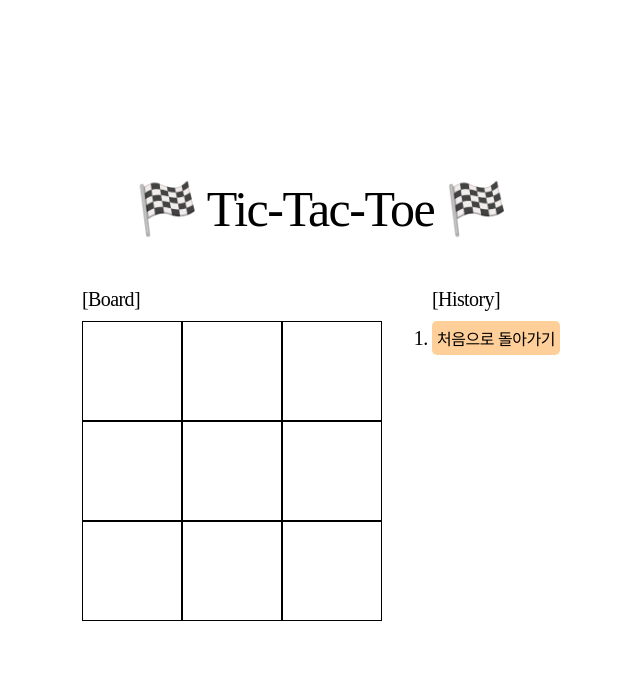
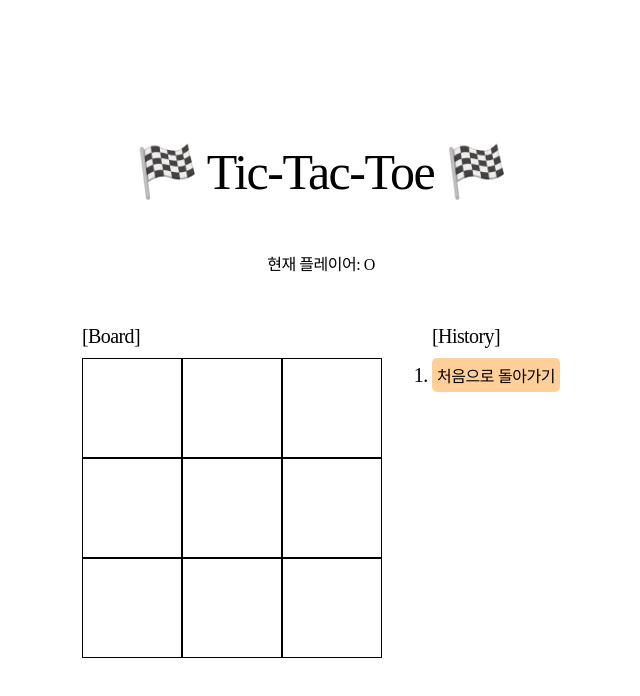
Before and after one commit to Simtudy-Frontend/react-tic-tac-toe, a React (Vite) app in the folder yuncoco/: page / in a window 1280 px wide. Shown: the top 696 px of the page, without its empty margins (319-959 px from the left). Built offline with nearby package versions, Linux system fonts and the light colour scheme.

Commit message:
[FEAT] 클릭에 따라 history 쌓기 & 현재 플레이어 표시

```diff
--- a/yuncoco/src/App.tsx
+++ b/yuncoco/src/App.tsx
@@ -3,18 +3,32 @@ import { useState } from "react";
 import BoardState from "./types/board-state";
 
 import Board from "./components/board";
-import { Container, Content, Title } from "./styles";
+import { Container, Content, NextPlayer, Title } from "./styles";
 import BoardHistory from "./components/board-history";
 
 function App() {
-  const [history, setHistoroy] = useState<BoardState[]>([Array(9).fill(null)]);
+  const [history, setHistory] = useState<BoardState[]>([Array(9).fill(null)]);
   const [currentStateIndex, setCurrentStateIndex] = useState<number>(0);
+  const isXCurrentPlayer = history.length % 2 === 0;
+
+  const handlePlay = (clickedCellIndex: number) => {
+    const newBoardState = history[currentStateIndex].slice();
+    newBoardState[clickedCellIndex] = isXCurrentPlayer ? "X" : "O";
+
+    const newHistory = [...history, newBoardState];
+    setHistory(newHistory);
+
+    setCurrentStateIndex(newHistory.length - 1);
+  };
 
   return (
     <Container>
       <Title>🏁 Tic-Tac-Toe 🏁</Title>
+      <NextPlayer>{`현재 플레이어: ${
+        isXCurrentPlayer ? "X" : "O"
+      }`}</NextPlayer>
       <Content>
-        <Board currentState={history[currentStateIndex]} />
+        <Board currentState={history[currentStateIndex]} onPlay={handlePlay} />
         <BoardHistory history={history} />
       </Content>
     </Container>
--- a/yuncoco/src/components/board/cell/index.tsx
+++ b/yuncoco/src/components/board/cell/index.tsx
@@ -5,8 +5,13 @@ import { Container } from "./styles";
 interface CellProps {
   children: ReactNode;
   className?: string;
+  onCellClick: () => void;
 }
 
 export default function Cell(props: CellProps) {
-  return <Container className={props.className}>{props.children}</Container>;
+  return (
+    <Container className={props.className} onClick={props.onCellClick}>
+      {props.children}
+    </Container>
+  );
 }
--- a/yuncoco/src/components/board/cell/styles.ts
+++ b/yuncoco/src/components/board/cell/styles.ts
@@ -3,7 +3,12 @@ import styled from "styled-components";
 import color from "../../../shared/styles/color";
 
 export const Container = styled.div`
-  flex: 1 1 30%;
+  display: flex;
+  justify-content: center;
+  align-items: center;
+  width: 10rem;
+  height: 10rem;
   border: 1px solid ${color.black};
   cursor: pointer;
+  font-size: 5rem;
 `;
--- a/yuncoco/src/components/board/index.tsx
+++ b/yuncoco/src/components/board/index.tsx
@@ -6,15 +6,19 @@ import { CellGroup, Container, Title } from "./styles";
 
 interface BoardProps {
   currentState: BoardState;
+  onPlay: (clickedCellIndex: number) => void;
 }
 
 export default function Board(props: BoardProps) {
+  console.log("currentState", props.currentState);
   return (
     <Container>
       <Title>[Board]</Title>
       <CellGroup>
         {props.currentState.map((item, index) => (
-          <Cell key={index}>{item}</Cell>
+          <Cell key={index} onCellClick={() => props.onPlay(index)}>
+            {item}
+          </Cell>
         ))}
       </CellGroup>
     </Container>
--- a/yuncoco/src/components/board/styles.ts
+++ b/yuncoco/src/components/board/styles.ts
@@ -11,5 +11,4 @@ export const CellGroup = styled.div`
   display: flex;
   flex-wrap: wrap;
   width: 30rem;
-  height: 30rem;
 `;
--- a/yuncoco/src/styles.ts
+++ b/yuncoco/src/styles.ts
@@ -3,15 +3,17 @@ import styled from "styled-components";
 export const Container = styled.div`
   display: flex;
   flex-direction: column;
+  align-items: center;
   gap: 5rem;
 `;
 
 export const Title = styled.h1`
   font-size: 5rem;
-  text-align: center;
 `;
 
 export const Content = styled.div`
   display: flex;
   gap: 5rem;
 `;
+
+export const NextPlayer = styled.span``;
```
